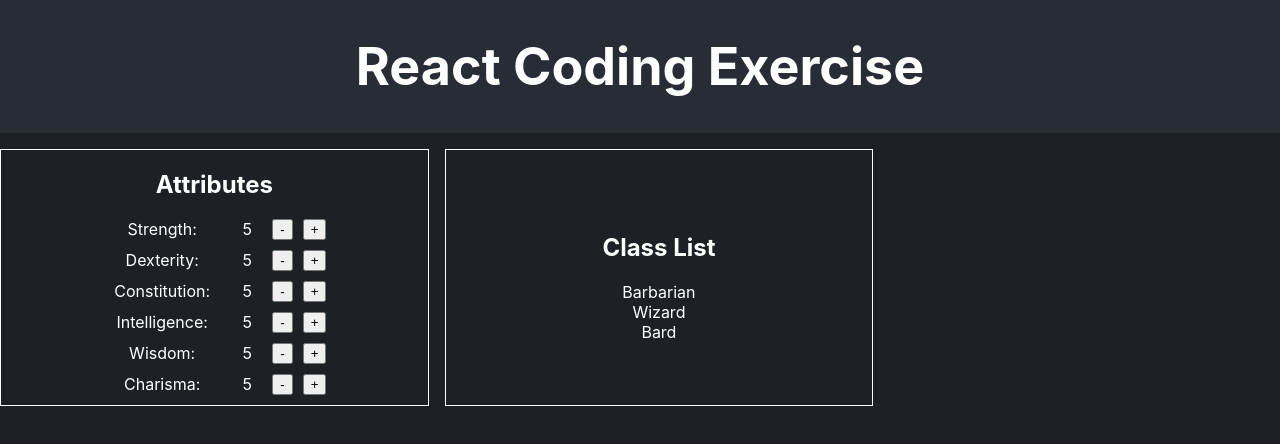
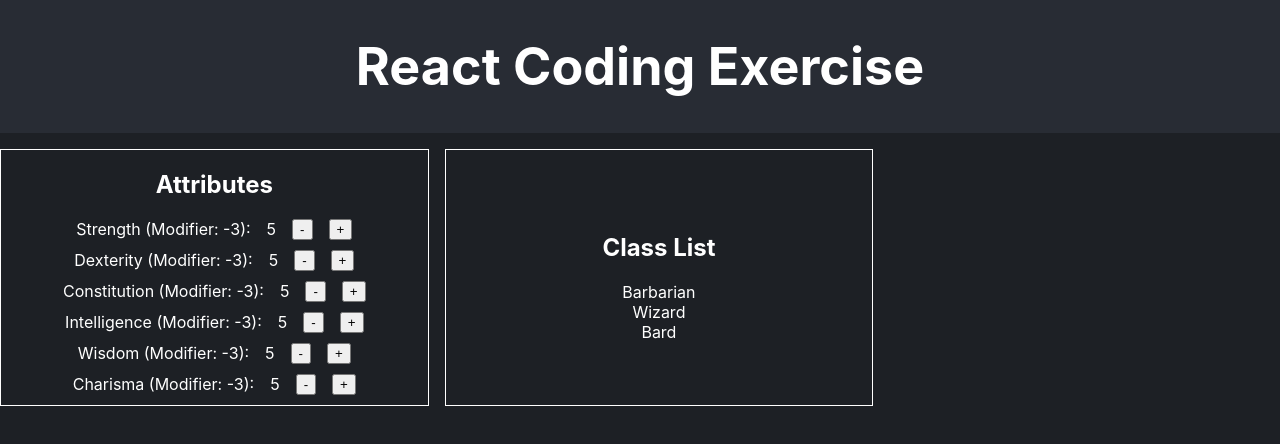
Before and after one commit to upqiefarhad-bit/ecruiting-webapp-character, a React (Create React App) app: page / in a window 1280 px wide. Shown: the top 444 px of the page. Built offline with nearby package versions, Linux system fonts and the light colour scheme.

Commit message:
added modifier to the attributes

```diff
--- a/src/components/Attributes.tsx
+++ b/src/components/Attributes.tsx
@@ -8,6 +8,13 @@ interface AttributesProps {
 }
 
 export const Attributes = ({ attributes, setAttributes }: AttributesProps) => {
+    const calculateModifier = (value: number): number => {
+        return Math.floor((value - 10) / 2);
+    };
+
+    const formatModifier = (modifier: number): string => {
+        return modifier >= 0 ? `+${modifier}` : `${modifier}`;
+    };
 
     const incrementAttribute = (attributeName: keyof AttributesType) => {
         setAttributes(prev => ({
@@ -26,14 +33,19 @@ export const Attributes = ({ attributes, setAttributes }: AttributesProps) => {
     return (
         <div className="attributes-container">
             <h1 className="attributes-header">Attributes</h1>
-            {ATTRIBUTE_LIST.map(attributeName => (
-                <div key={attributeName} className="attribute-row">
-                    <span className="attribute-name">{attributeName}:</span>
-                    <span className="attribute-value">{attributes[attributeName]}</span>
-                    <button onClick={() => decrementAttribute(attributeName as keyof AttributesType)}>-</button>
-                    <button onClick={() => incrementAttribute(attributeName as keyof AttributesType)}>+</button>
-                </div>
-            ))}
+            {ATTRIBUTE_LIST.map(attributeName => {
+                const attributeValue = attributes[attributeName];
+                const modifier = calculateModifier(attributeValue);
+                const formattedModifier = formatModifier(modifier);
+                return (
+                    <div key={attributeName} className="attribute-row">
+                        <span>{attributeName} (Modifier: {formattedModifier}):</span>
+                        <span>{attributeValue}</span>
+                        <button onClick={() => decrementAttribute(attributeName as keyof AttributesType)}>-</button>
+                        <button onClick={() => incrementAttribute(attributeName as keyof AttributesType)}>+</button>
+                    </div>
+                );
+            })}
         </div>
     );
 }
--- a/src/css/Attributes.css
+++ b/src/css/Attributes.css
@@ -15,13 +15,5 @@
   margin-bottom: 10px;
   display: flex;
   align-items: center;
-  gap: 10px;
+  gap: 1rem;
 }
-
-.attribute-name {
-  min-width: 120px;
-}
-
-.attribute-value {
-  min-width: 30px;
-}
```
